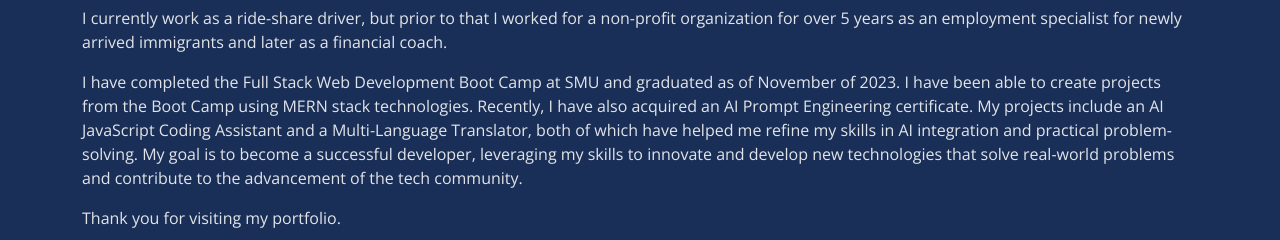
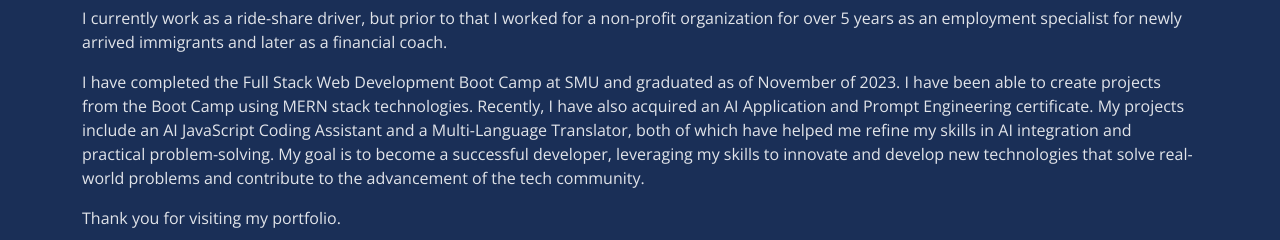
Before and after one commit to SKhai77/my-react-portfolio, a React (Vite) app: page /about in a window 1280 px wide. Shown: the part 420-660 px from the top of the page. Built offline with nearby package versions, Linux system fonts and the light colour scheme; a web font is replaced by a local one.

Commit message:
Add, Application to be AI Application and Prompt Engineering

```diff
--- a/src/pages/About.jsx
+++ b/src/pages/About.jsx
@@ -30,7 +30,7 @@ function AboutMe() {
                 I have completed the Full Stack Web Development Boot Camp at SMU
                 and graduated as of November of 2023. I have been able to create
                 projects from the Boot Camp using MERN stack technologies.
-                Recently, I have also acquired an AI Prompt Engineering
+                Recently, I have also acquired an AI Application and Prompt Engineering
                 certificate. My projects include an AI JavaScript Coding
                 Assistant and a Multi-Language Translator, both of which have
                 helped me refine my skills in AI integration and practical
```
